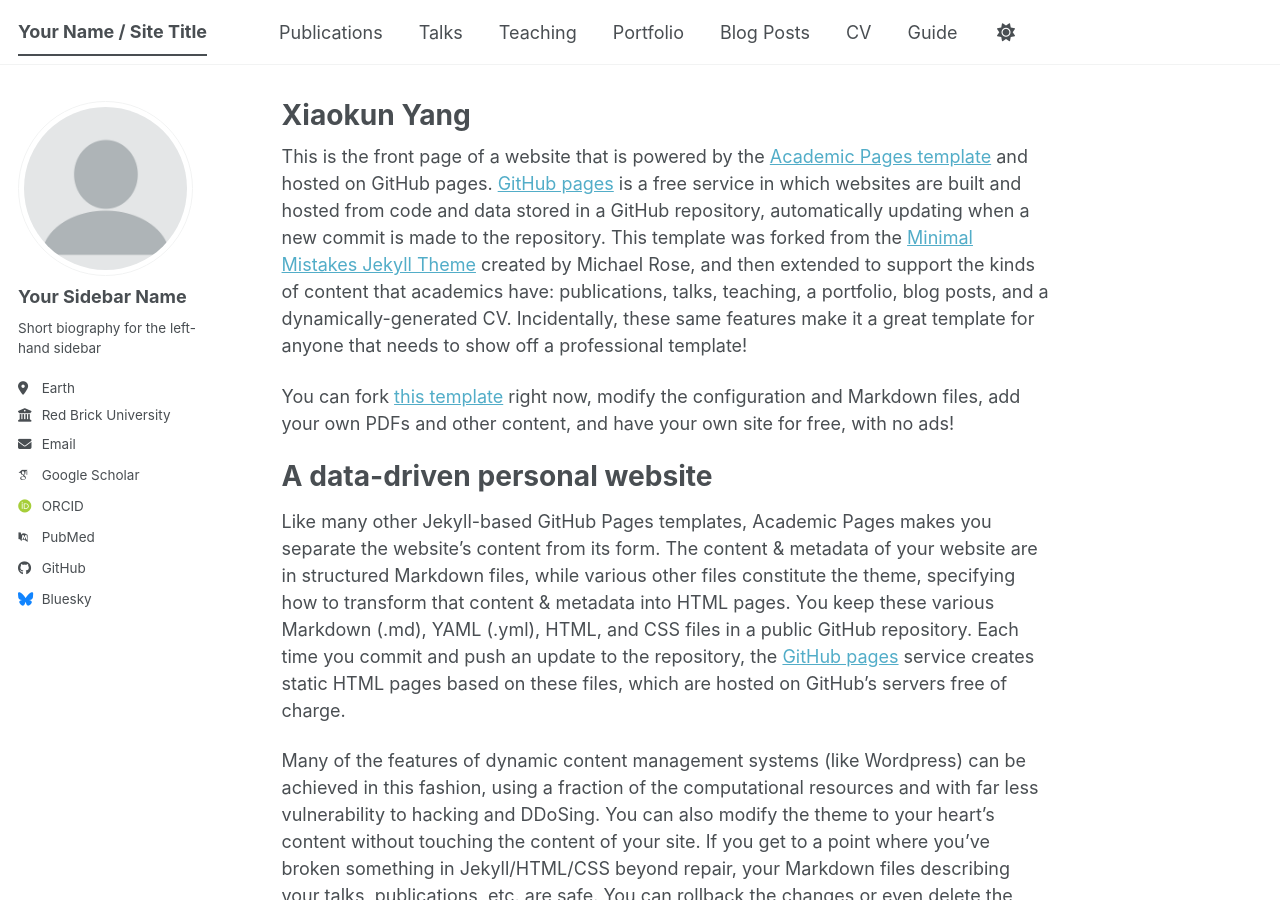
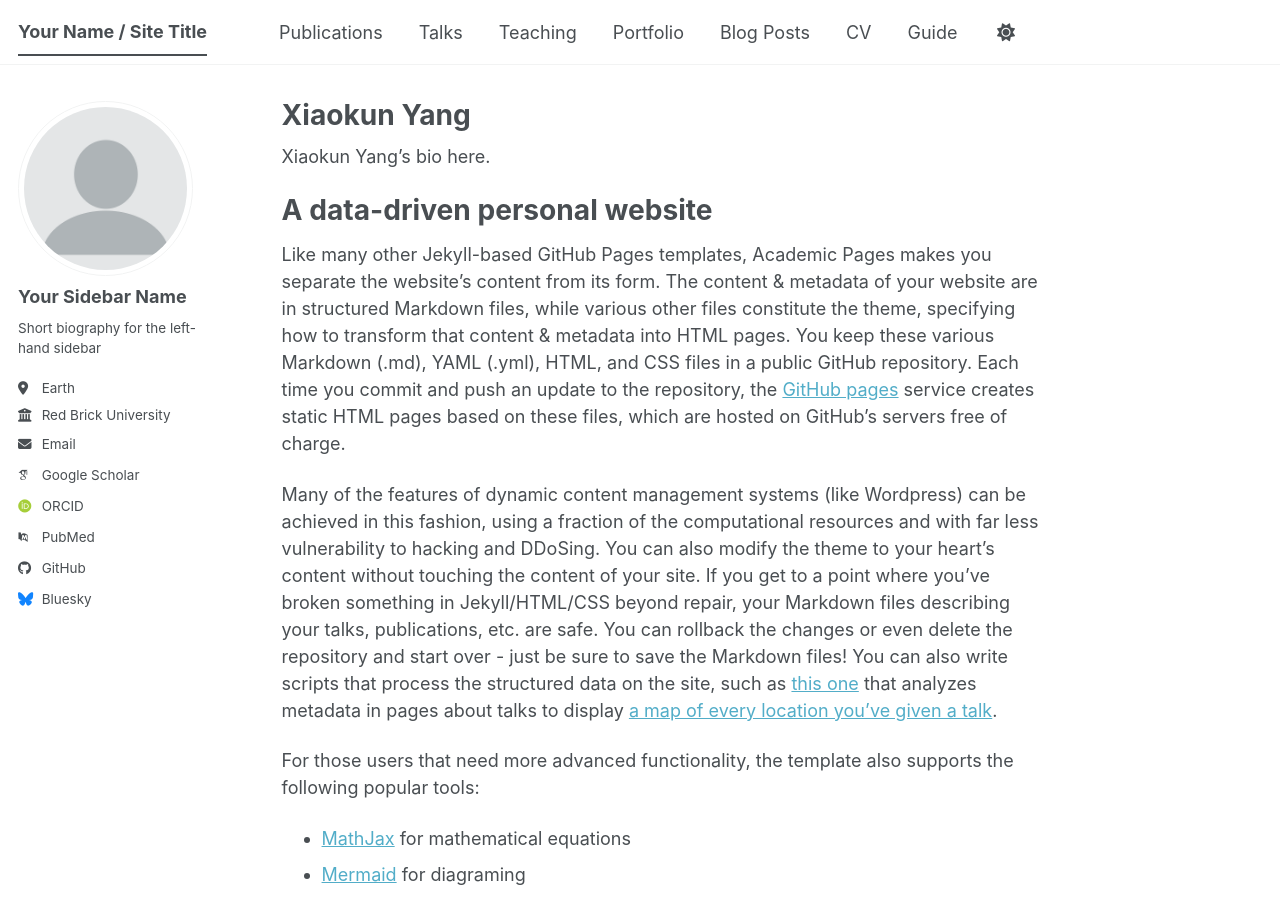
Before and after one commit to bobbieyang/bobbieyang.github.io, a Jekyll site: the page built from _pages/about.md, in a window 1280 px wide and 900 px high. Built offline with Jekyll 4.4.1, drawn with Linux system fonts in a browser that asks for light colours; some web fonts are replaced; a script bundle is joined from its source files by our own code; library files that are not in the unit come from our copies.

Commit message:
Update about.md

```diff
--- a/_pages/about.md
+++ b/_pages/about.md
@@ -7,9 +7,7 @@
   - /about.html
 ---
 
-This is the front page of a website that is powered by the [Academic Pages template](https://github.com/academicpages/academicpages.github.io) and hosted on GitHub pages. [GitHub pages](https://pages.github.com) is a free service in which websites are built and hosted from code and data stored in a GitHub repository, automatically updating when a new commit is made to the repository. This template was forked from the [Minimal Mistakes Jekyll Theme](https://mmistakes.github.io/minimal-mistakes/) created by Michael Rose, and then extended to support the kinds of content that academics have: publications, talks, teaching, a portfolio, blog posts, and a dynamically-generated CV. Incidentally, these same features make it a great template for anyone that needs to show off a professional template!
-
- You can fork [this template](https://github.com/academicpages/academicpages.github.io) right now, modify the configuration and Markdown files, add your own PDFs and other content, and have your own site for free, with no ads!
+Xiaokun Yang's bio here.
 
 A data-driven personal website
 ======
```
